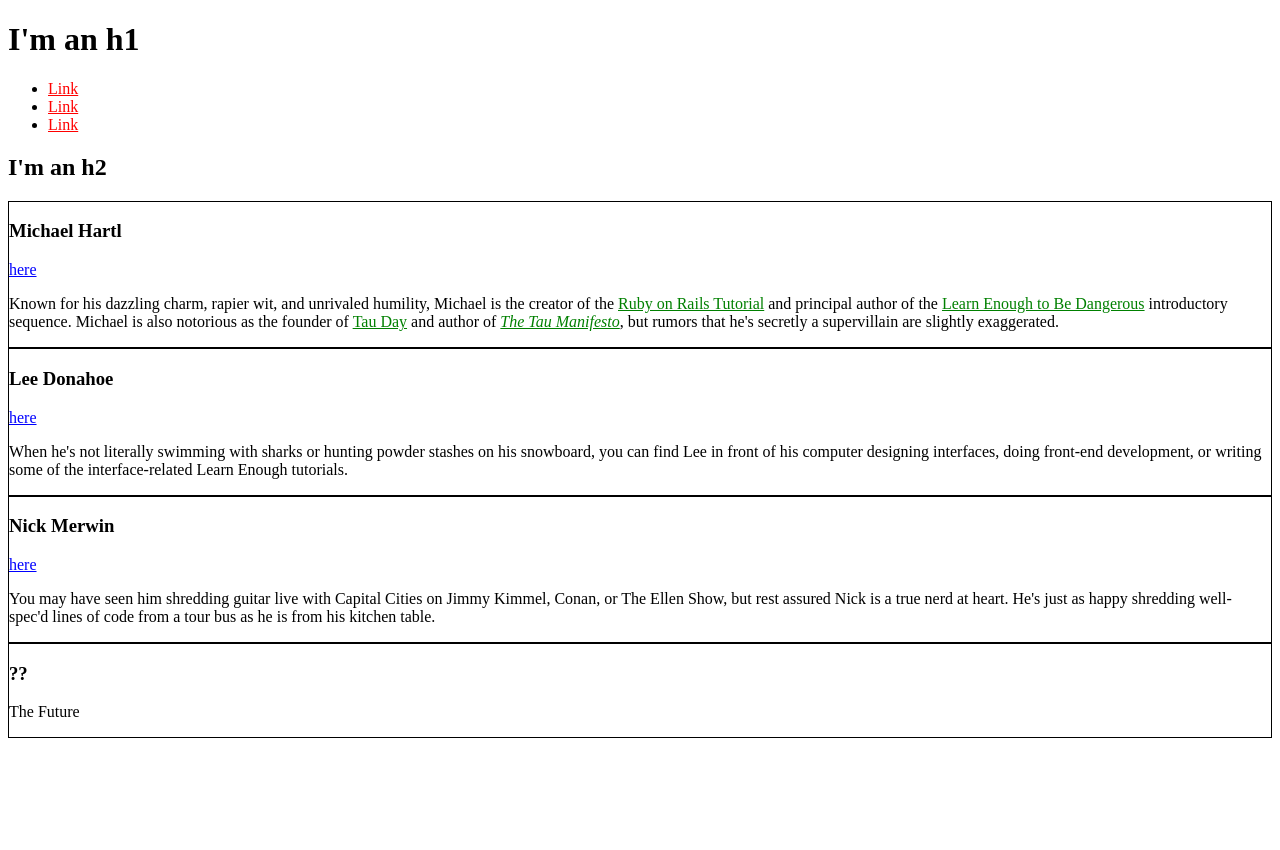
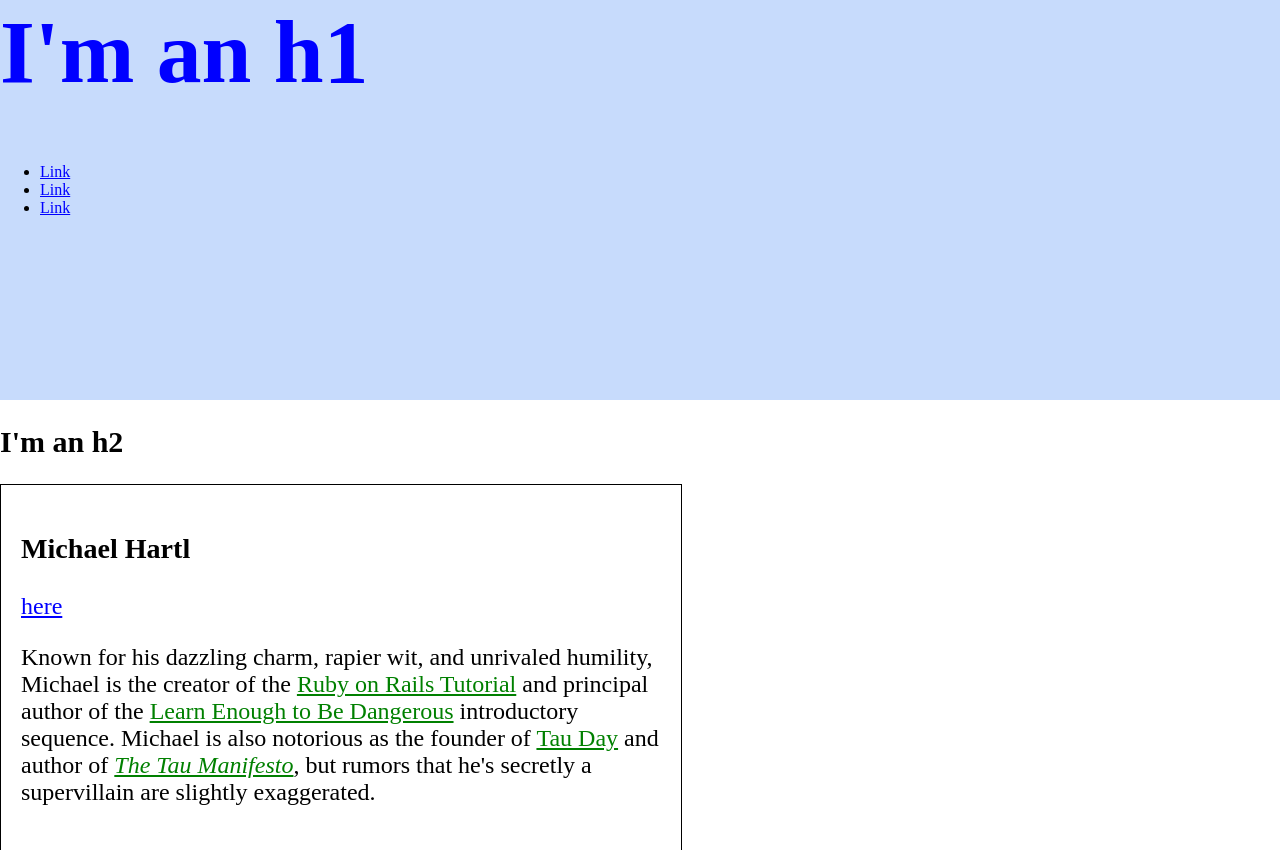
Before and after one commit to johannkrugell/johannkrugell.github.io, a plain HTML site: page index.html in a window 1280 px wide. Shown: the top 850 px of the page. Before the commit the page ends 800 px from the top, so only its background shows below. Drawn offline with Linux system fonts and the light colour scheme.

Commit message:
add sizing and hero

```diff
--- a/index.html
+++ b/index.html
@@ -5,39 +5,81 @@
     <meta charset="utf-8">
     <style>
       /* GLOBAL STYLES */
+      html, body{
+        margin: 0;
+        padding: 0;
+      }
+      h1 {
+        font-size: 7vw;
+        margin-top: 0;
+      }
       a {
-        color: red;
+        color:#ff0000;
+      }
+      h2 {
+        font-size: 30px;
       }
 
+      /* HERO STYLES*/
+      .full-hero{
+        background-color: #c7dbfc;
+        height: 50vh;
+
+      }
+      .hero-home{
+
+      }
+      .
       /* SOCIAL STYLES */
       a.social-link {
-        color: blue;
+        color: #0000ff;
+      }
+
+      .social-link {
+        color: #0000ff;
       }
 
       /* BIO STYLES */
+      .bio-wrapper {
+        font-size: 24px;
+      }
       .bio-box {
-        border: 1px solid black;
+        border: 1px solid #000000;
+        width: 50%;
+        font-size: 1em;
+        padding: 20px;
+      }
+      .bio-copy h3{
+        font-size: 1.5em;
       }
       .bio-copy a {
-        color:green;
+        color: 	#008000;
+
       }
+      .bio-copy{
+        font-size: 1em;
+      }
+
 
     </style>
   </head>
   <body>
-    <h1>I'm an h1</h1>
+    <div class="full-hero hero-home">
+      <h1 class="social-link">I'm an h1</h1>
       <ul>
         <li>
-        <a href="https://example.com/">Link</a>
+          <a href="https://example.com/" class="social-link">Link</a>
         </li>
         <li>
-        <a href="https://example.com/">Link</a>
+          <a href="https://example.com/" class="social-link">Link</a>
         </li>
         <li>
-        <a href="https://example.com/">Link</a>
+          <a href="https://example.com/" class="social-link">Link</a>
         </li>
       </ul>
+  </div>
     <h2>I'm an h2</h2>
+    <div class="bio-wrapper">
       <div class="bio-box">
         <h3>Michael Hartl</h3>
         <a href="https://twitter.com/mhartl" class="social-link">here</a>
@@ -87,5 +129,6 @@
           The Future
         </p>
       </div>
+  </div>
   </body>
 </html>
```
Lines whose indentation alone changed are shown as unchanged.
